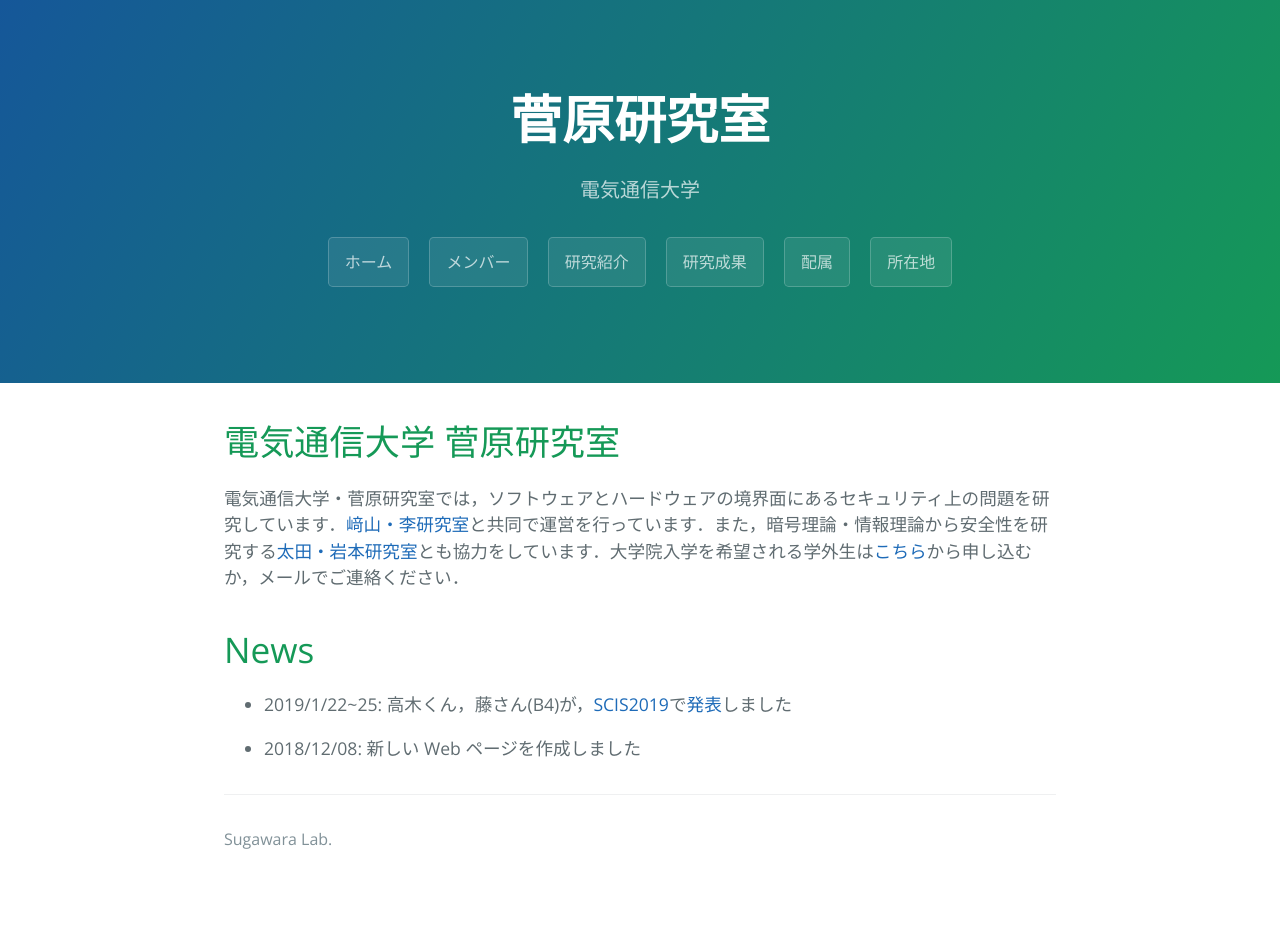
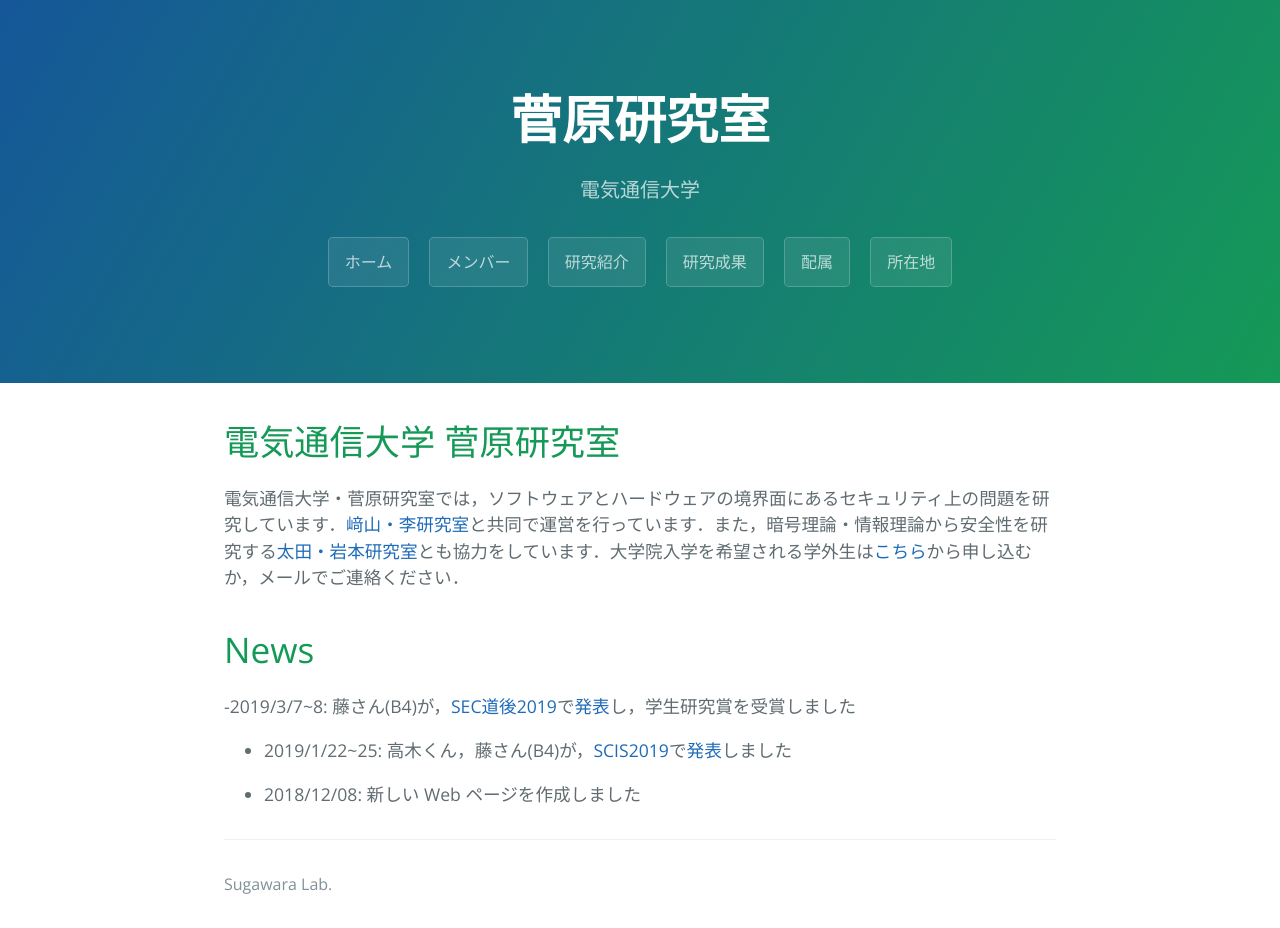
Before and after one commit to sugawara-bbbb/weblab, a Jekyll site: the page built from index.md, in a window 1280 px wide. Built offline with Jekyll 4.4.1, drawn with Linux system fonts in a browser that asks for light colours; our own code applies the rules of GitHub Pages for plain Markdown files; before the commit the page ends 900 px from its top, so only the background shows below that.

Commit message:
sec道後の追加

```diff
--- a/index.md
+++ b/index.md
@@ -7,6 +7,8 @@ layout: default
 電気通信大学・菅原研究室では，ソフトウェアとハードウェアの境界面にあるセキュリティ上の問題を研究しています．[﨑山・李研究室](http://sakiyama-lab.jp/)と共同で運営を行っています．また，暗号理論・情報理論から安全性を研究する[太田・岩本研究室](http://ohta-lab.jp/)とも協力をしています．大学院入学を希望される学外生は[こちら](https://www.uec.ac.jp/admission/open-graduate/tour.html)から申し込むか，メールでご連絡ください．
 
 # News
+-2019/3/7~8: 藤さん(B4)が，[SEC道後2019](http://www.sec-dogo.jp/)で[発表](./sec2019.html)し，学生研究賞を受賞しました
+
 - 2019/1/22~25: 高木くん，藤さん(B4)が，[SCIS2019](https://www.iwsec.org/scis/2019/)で[発表](./scis2019.html)しました
 
 - 2018/12/08: 新しい Web ページを作成しました
```
